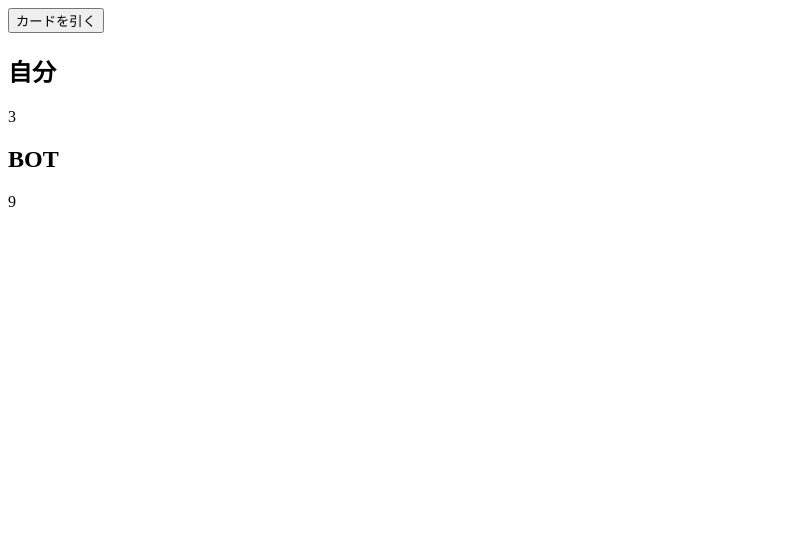
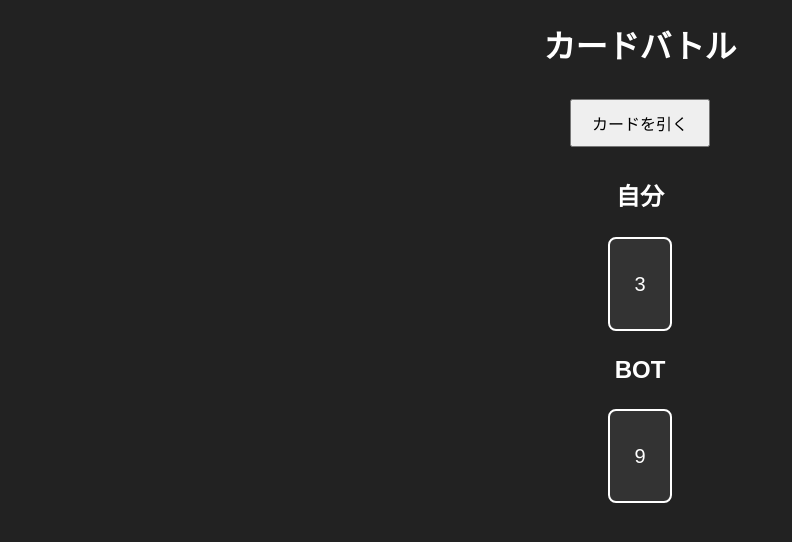
Before and after one commit to aytk01162007-source/card-game, a plain HTML site: page index.html in a window 1280 px wide. Both pictures are taken after a click on the button "カードを引く". Shown: the whole page, without its empty margins (0-792 px from the left). Drawn offline with Linux system fonts and the light colour scheme.

Commit message:
Update index.html

```diff
--- a/index.html
+++ b/index.html
@@ -1,3 +1,38 @@
+<!DOCTYPE html>
+<html>
+<head>
+  <title>カードゲーム</title>
+  <style>
+    body {
+      text-align: center;
+      background: #222;
+      color: white;
+      font-family: sans-serif;
+    }
+
+    button {
+      padding: 10px 20px;
+      font-size: 16px;
+      margin: 10px;
+    }
+
+    .card {
+      display: inline-block;
+      width: 60px;
+      height: 90px;
+      border: 2px solid white;
+      border-radius: 8px;
+      margin: 5px;
+      line-height: 90px;
+      font-size: 20px;
+      background: #333;
+    }
+  </style>
+</head>
+<body>
+
+<h1>カードバトル</h1>
+
 <button onclick="drawCard()">カードを引く</button>
 
 <h2>自分</h2>
@@ -6,6 +41,8 @@
 <h2>BOT</h2>
 <div id="bot"></div>
 
+<h2 id="result"></h2>
+
 <script>
 let player = [];
 let bot = [];
@@ -13,6 +50,8 @@ let turn = "player";
 
 function drawCard() {
   if (turn !== "player") return;
+
+  if (player.length >= 5) return;
 
   let num = Math.floor(Math.random() * 10) + 1;
   player.push(num);
@@ -23,15 +62,45 @@ function drawCard() {
 }
 
 function botTurn() {
+  if (bot.length >= 5) return;
+
   let num = Math.floor(Math.random() * 10) + 1;
   bot.push(num);
   show();
 
   turn = "player";
+
+  checkEnd();
 }
 
 function show() {
-  document.getElementById("player").innerHTML = player.join(", ");
-  document.getElementById("bot").innerHTML = bot.join(", ");
+  document.getElementById("player").innerHTML =
+    player.map(n => `<div class="card">${n}</div>`).join("");
+
+  document.getElementById("bot").innerHTML =
+    bot.map(n => `<div class="card">${n}</div>`).join("");
+}
+
+function checkEnd() {
+  if (player.length === 5 && bot.length === 5) {
+    let playerSum = player.reduce((a,b) => a+b, 0);
+    let botSum = bot.reduce((a,b) => a+b, 0);
+
+    let resultText = "";
+
+    if (playerSum > botSum) {
+      resultText = "あなたの勝ち！";
+    } else if (playerSum < botSum) {
+      resultText = "BOTの勝ち！";
+    } else {
+      resultText = "引き分け！";
+    }
+
+    document.getElementById("result").innerHTML =
+      `結果：あなた ${playerSum} - BOT ${botSum}<br>${resultText}`;
+  }
 }
 </script>
+
+</body>
+</html>
```
